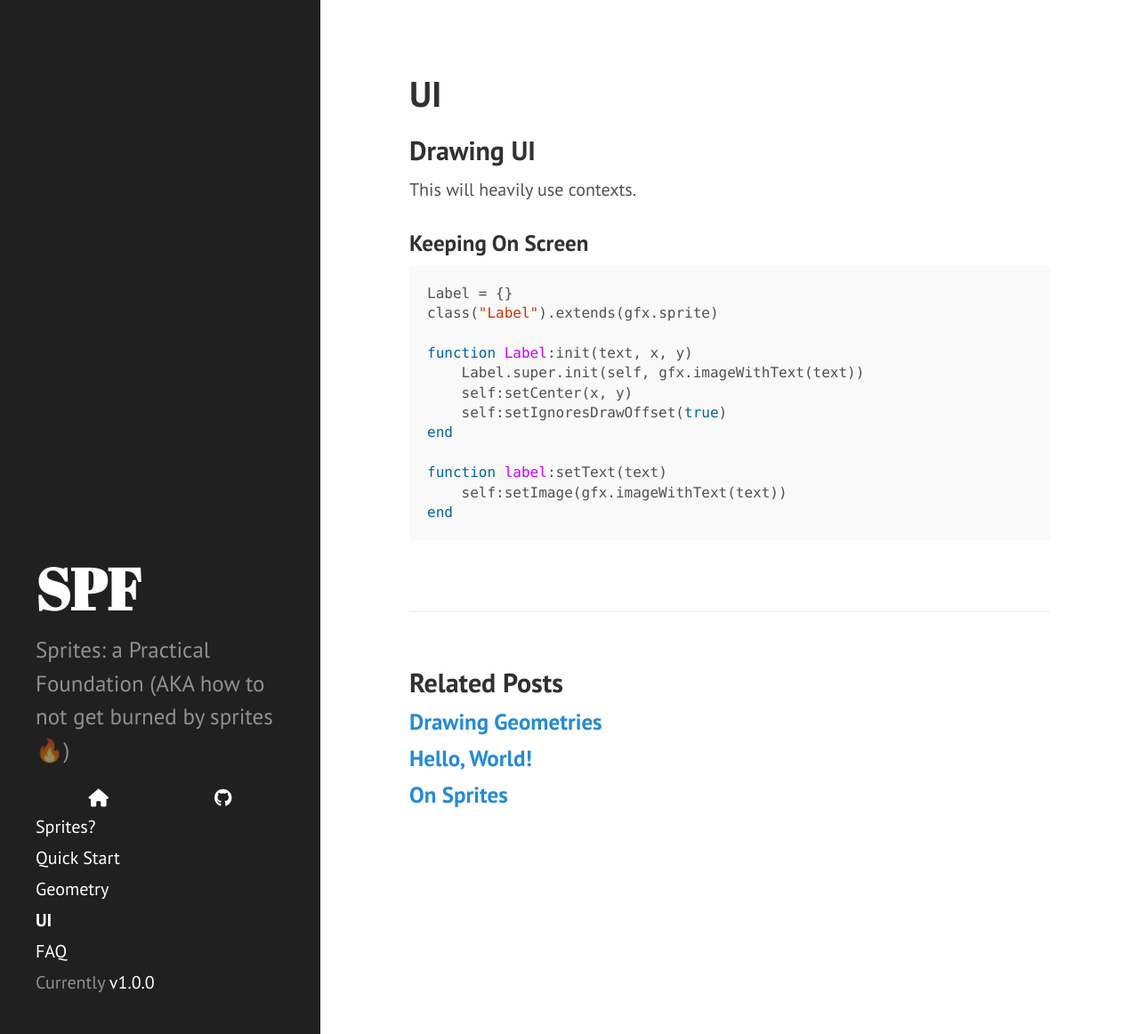
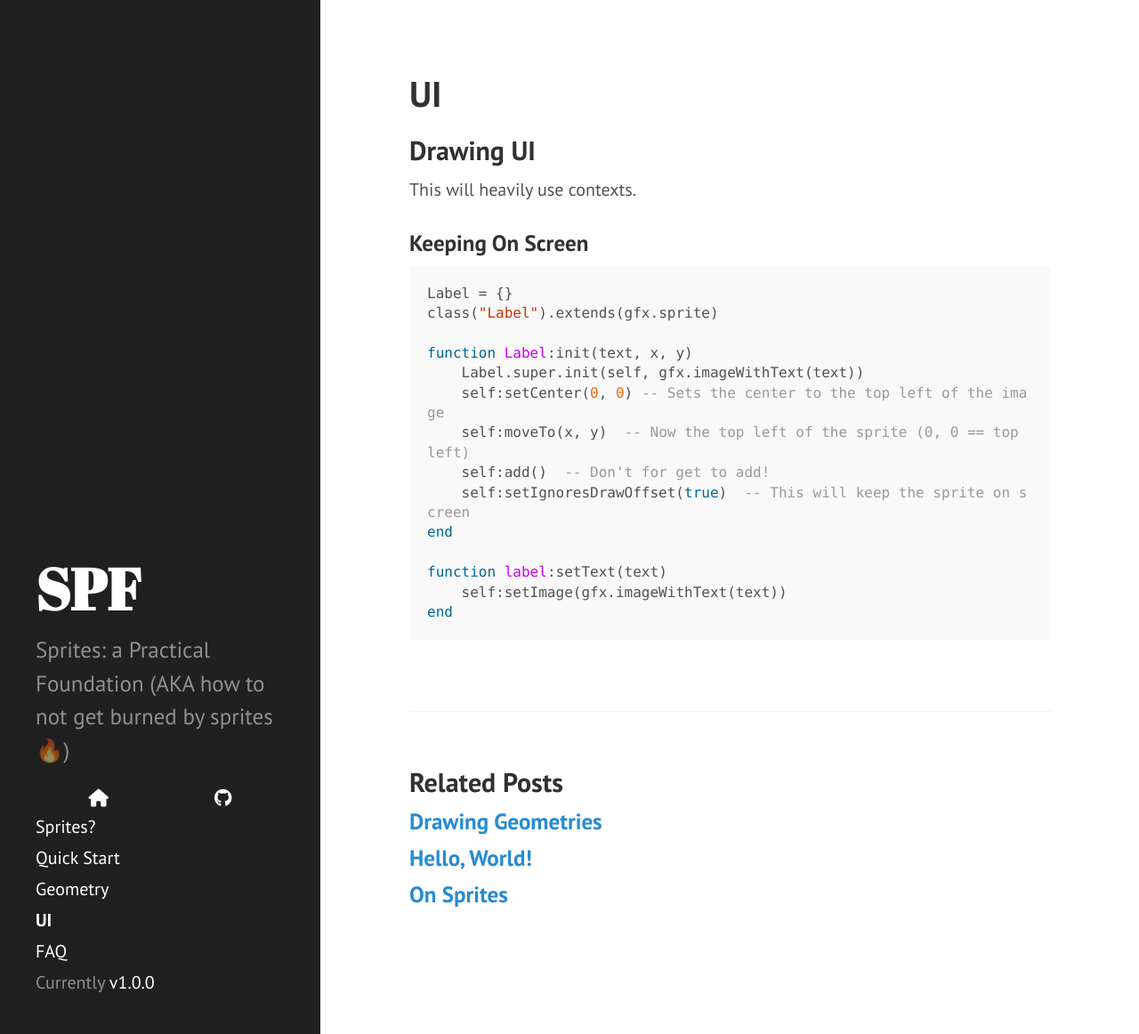
Before and after one commit to GammaGames/spf, a Jekyll site: the page built from _posts/0001-02-01-ui.md, in a window 1280 px wide and 1162 px high. Shown: the whole window at 89% size. Built offline with Jekyll 4.4.1, drawn with Linux system fonts in a browser that asks for light colours; Markdown is read by kramdown in place of the engine named in the settings.

Commit message:
add documentation

```diff
--- a/_posts/0001-02-01-ui.md
+++ b/_posts/0001-02-01-ui.md
@@ -17,8 +17,10 @@ class("Label").extends(gfx.sprite)
 
 function Label:init(text, x, y)
     Label.super.init(self, gfx.imageWithText(text))
-    self:setCenter(x, y)
-    self:setIgnoresDrawOffset(true)
+    self:setCenter(0, 0) -- Sets the center to the top left of the image
+    self:moveTo(x, y)  -- Now the top left of the sprite (0, 0 == top left)
+    self:add()  -- Don't for get to add!
+    self:setIgnoresDrawOffset(true)  -- This will keep the sprite on screen
 end
 
 function label:setText(text)
```
